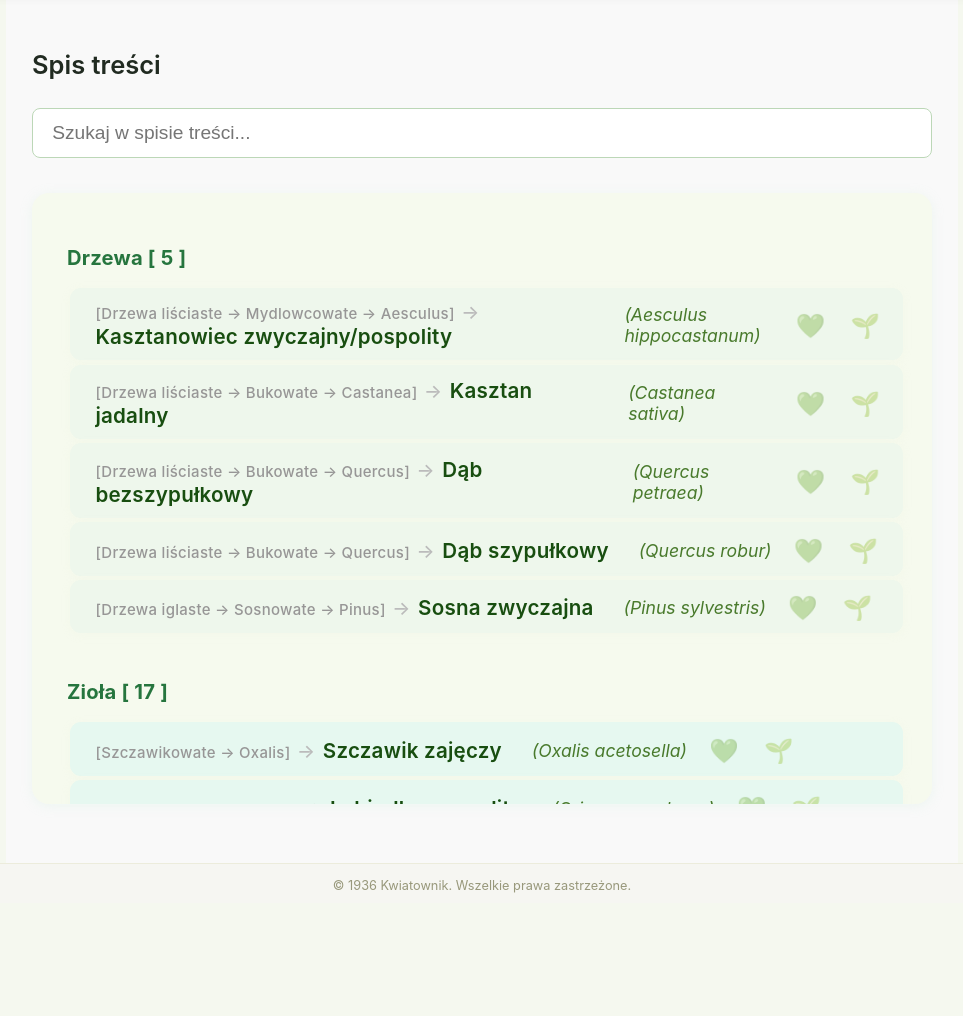
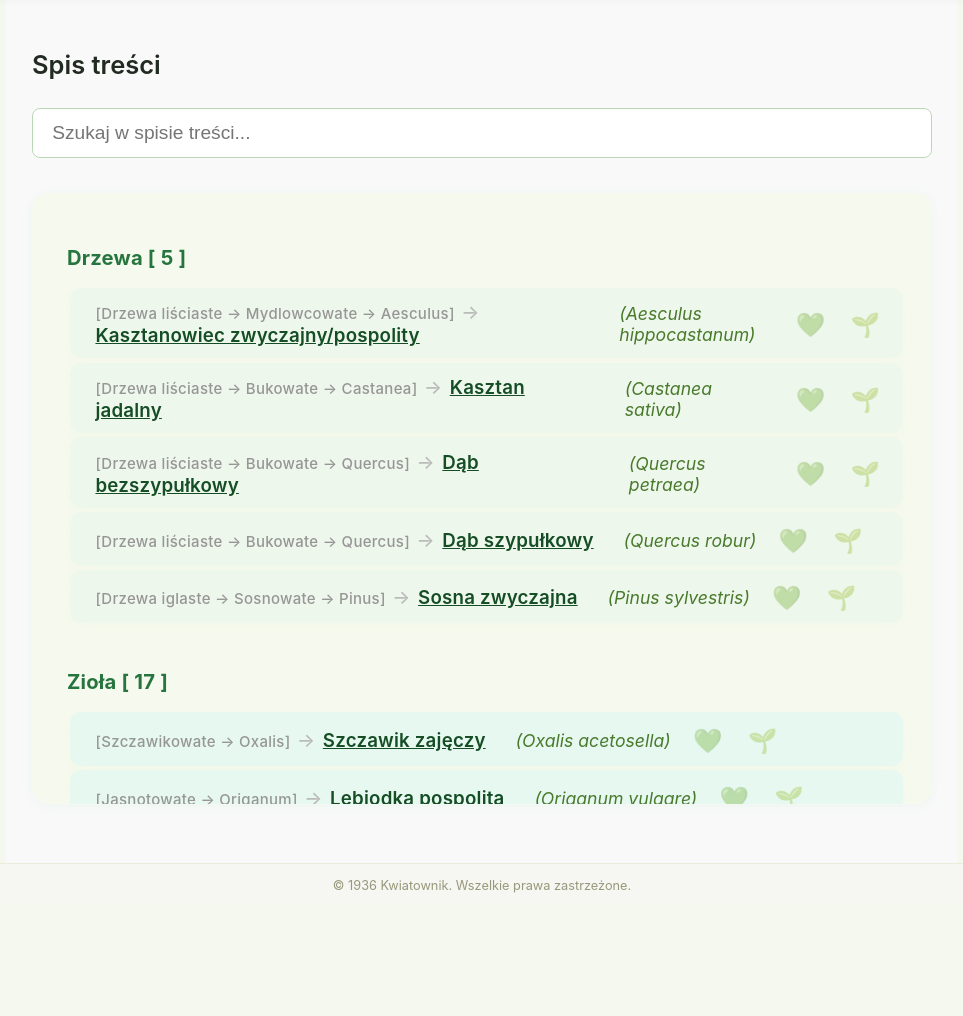
Before and after one commit to Miguanel/Kwiatownik.github.io, a Flask app: page / in a window 1280 px wide. Shown: the part 79-1095 px from the top of the page, without its empty margins (158-1121 px from the left). Run offline with Flask 3, Linux system fonts and the light colour scheme.

Commit message:
Nowa struktura z poprawka klikanie w index

```diff
--- a/app.py
+++ b/app.py
@@ -198,7 +198,7 @@ def generator_ogrodu():
 @app.route("/<category>/<plant>")
 def roslina(category, plant):
     data = load_plant(category, plant)
-    return render_template("roslina.html", data=data, slug=plant, category=category)
+    return render_template("roslina.html", data=data, slug=plant, category=category,all_plants=all_plants())
 
 
 @app.route("/<category>/<plant>/bibliografia")
--- a/templates/index.html
+++ b/templates/index.html
@@ -27,7 +27,8 @@
                     </span>
                     <span class="tree-breadcrumb-arrow"> → </span>
                   {% endif %}
-                  <span class="tree-breadcrumb-main">{{ g.name }}</span>
+                  <a class="tree-breadcrumb-main" href="/{{ g.category }}/{{ g.slug }}">{{ g.name }}</a>
+
                 </span>
         <i class="latin">({{ g.latin }})</i>
         <span class="fav-btn" data-plant="{{ g.category }}/{{ g.slug }}"
```
